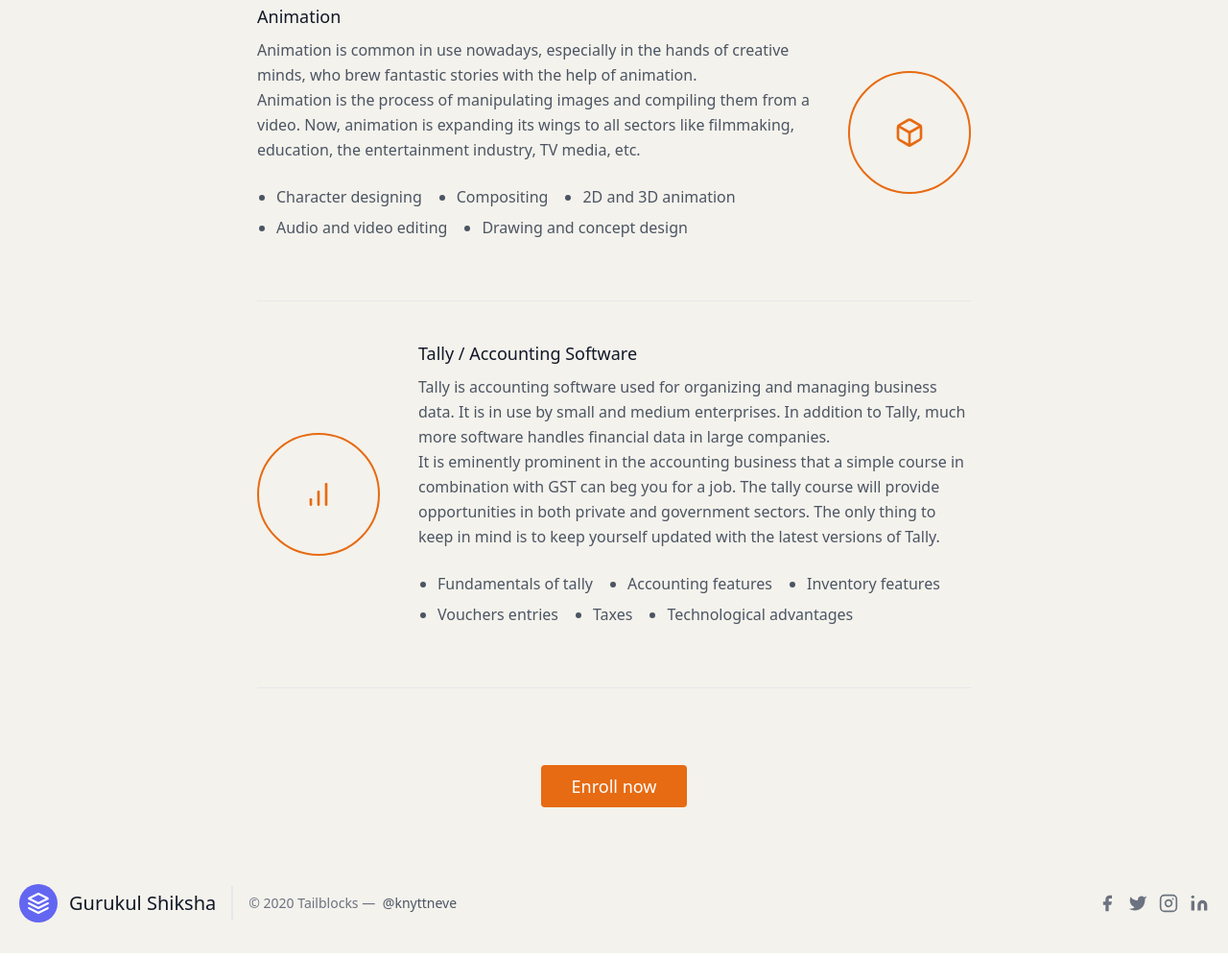
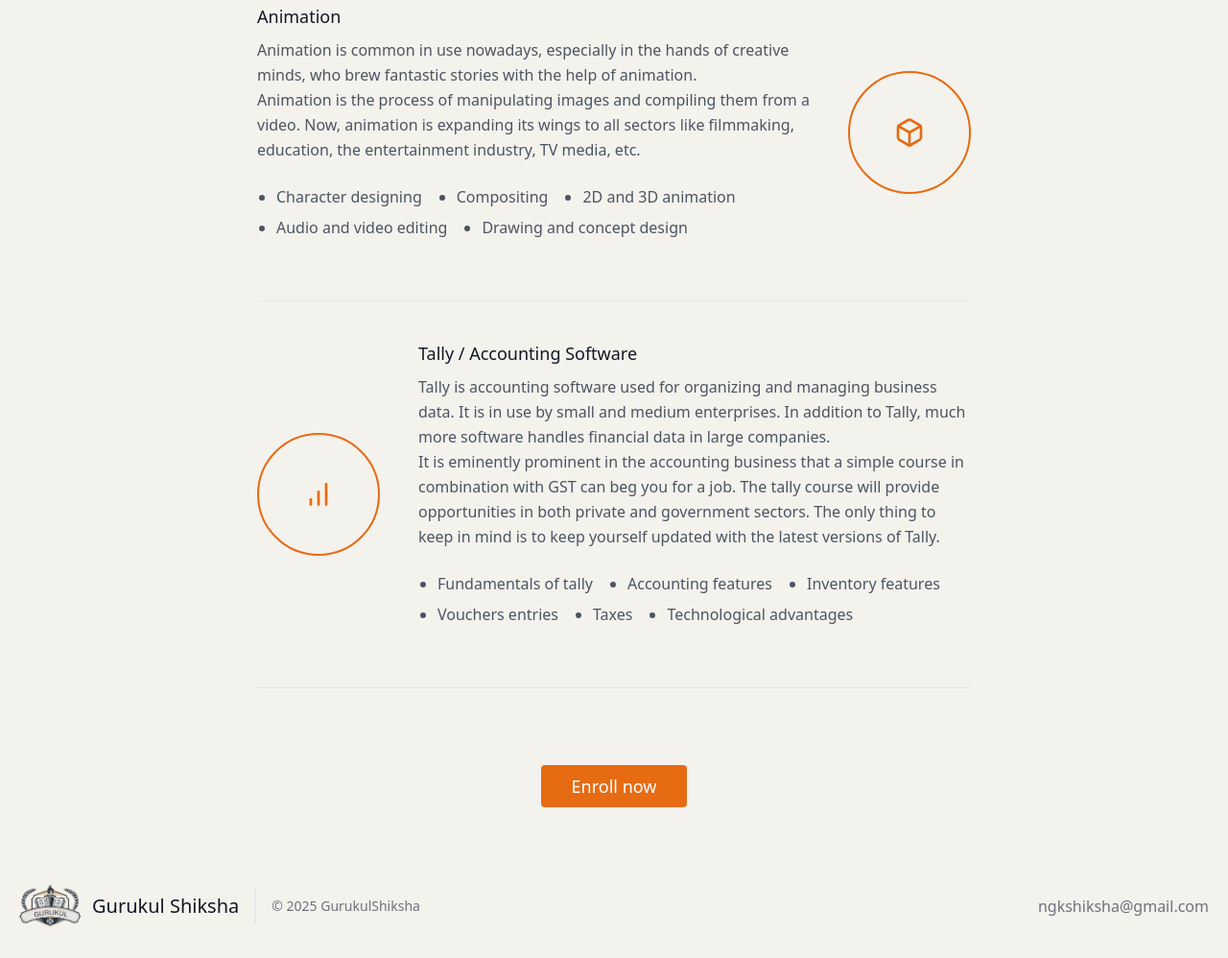
Before and after one commit to Sauravwastaken/gurukulshiksha, a plain HTML site: page computer_classes.html in a window 1280 px wide. Shown: the part 2397-3395 px from the top of the page at 96% size. Drawn offline with nearby package versions, Linux system fonts and the light colour scheme.

Commit message:
fixed footer issue

```diff
--- a/computer_classes.html
+++ b/computer_classes.html
@@ -257,20 +257,23 @@ the latest versions of Tally.</p>
   </div>
 </section>
 
-
 <footer class="text-gray-600 body-font bg-theme_primary">
   <div class="container px-5 py-8 mx-auto flex items-center sm:flex-row flex-col">
     <a class="flex title-font font-medium items-center md:justify-start justify-center text-gray-900">
-      <svg xmlns="http://www.w3.org/2000/svg" fill="none" stroke="currentColor" stroke-linecap="round" stroke-linejoin="round" stroke-width="2" class="w-10 h-10 text-white p-2 bg-indigo-500 rounded-full" viewBox="0 0 24 24">
-        <path d="M12 2L2 7l10 5 10-5-10-5zM2 17l10 5 10-5M2 12l10 5 10-5"></path>
-      </svg>
+     <img class="w-16" src="./assets/logo-DYnVscpv.png" alt="logo">
       <span class="ml-3 text-xl">Gurukul Shiksha</span>
     </a>
-    <p class="text-sm text-gray-500 sm:ml-4 sm:pl-4 sm:border-l-2 sm:border-gray-200 sm:py-2 sm:mt-0 mt-4">© 2020 Tailblocks —
-      <a href="https://twitter.com/knyttneve" class="text-gray-600 ml-1" rel="noopener noreferrer" target="_blank">@knyttneve</a>
+    <p class="text-sm text-gray-500 sm:ml-4 sm:pl-4 sm:border-l-2 sm:border-gray-200 sm:py-2 sm:mt-0 mt-4">© 2025 GurukulShiksha
+      <!-- <a href="https://twitter.com/knyttneve" class="text-gray-600 ml-1" rel="noopener noreferrer" target="_blank">@knyttneve</a> -->
     </p>
-    <span class="inline-flex sm:ml-auto sm:mt-0 mt-4 justify-center sm:justify-start">
-      <a class="text-gray-500">
+   <span class="inline-flex sm:ml-auto sm:mt-0 mt-4 justify-center sm:justify-start">
+        <a class="text-gray-500">
+        <!-- <svg fill="currentColor" stroke-linecap="round" stroke-linejoin="round" stroke-width="2" class="w-5 h-5" viewBox="0 0 24 24">
+          <path d="M18 2h-3a5 5 0 00-5 5v3H7v4h3v8h4v-8h3l1-4h-4V7a1 1 0 011-1h3z"></path>
+        </svg> -->
+        <p>ngkshiksha@gmail.com</p>
+      </a>
+      <!-- <a class="text-gray-500">
         <svg fill="currentColor" stroke-linecap="round" stroke-linejoin="round" stroke-width="2" class="w-5 h-5" viewBox="0 0 24 24">
           <path d="M18 2h-3a5 5 0 00-5 5v3H7v4h3v8h4v-8h3l1-4h-4V7a1 1 0 011-1h3z"></path>
         </svg>
@@ -291,7 +294,7 @@ the latest versions of Tally.</p>
           <path stroke="none" d="M16 8a6 6 0 016 6v7h-4v-7a2 2 0 00-2-2 2 2 0 00-2 2v7h-4v-7a6 6 0 016-6zM2 9h4v12H2z"></path>
           <circle cx="4" cy="4" r="2" stroke="none"></circle>
         </svg>
-      </a>
+      </a> -->
     </span>
   </div>
 </footer>
```
Also changed, not shown: academic_classes.html (+1 -5 lines), contact.html (+1 -4 lines), library.html (+1 -4 lines).
